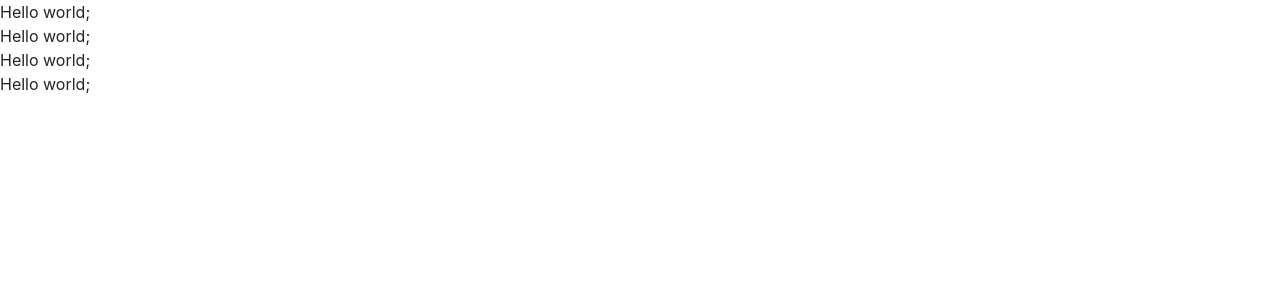
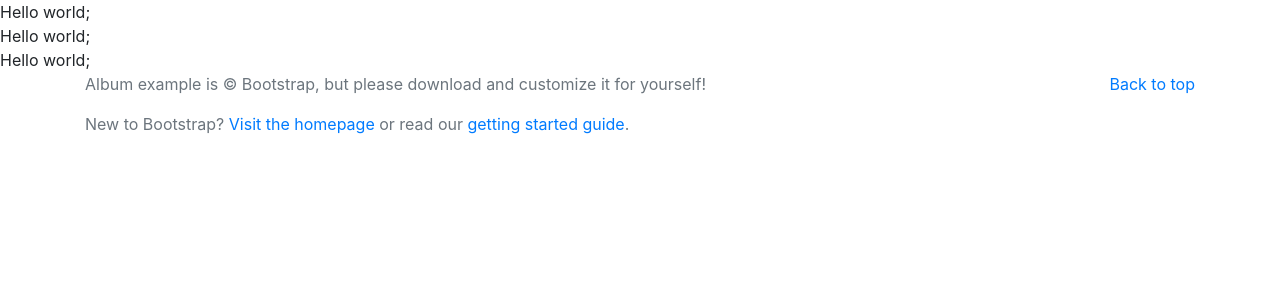
Before and after one commit to ernieyang09/react-n-boostrap, a React app: page / in a window 1280 px wide. Shown: the top 300 px of the page. Built offline with nearby package versions, Linux system fonts and the light colour scheme.

Commit message:
footer init

```diff
--- a/src/components/Footer.jsx
+++ b/src/components/Footer.jsx
@@ -2,13 +2,19 @@ import React from 'react';
 
 
 class Footer extends React.Component {
-    render() {
-        return (
-            <div>
-                Hello world;
-            </div>
-        )
-    }
+  render() {
+    return (
+      <footer className='text-muted'>
+        <div className='container'>
+          <p className='float-right'>
+            <a href='#'>Back to top</a>
+          </p>
+          <p>Album example is © Bootstrap, but please download and customize it for yourself!</p>
+          <p>New to Bootstrap? <a href='../../'>Visit the homepage</a> or read our <a href='../../getting-started/'>getting started guide</a>.</p>
+        </div>
+      </footer>
+    )
+  }
 }
 
 
```
Also changed, not shown: src/components/index.js (+4 -4 lines), src/App.jsx (indentation only).
